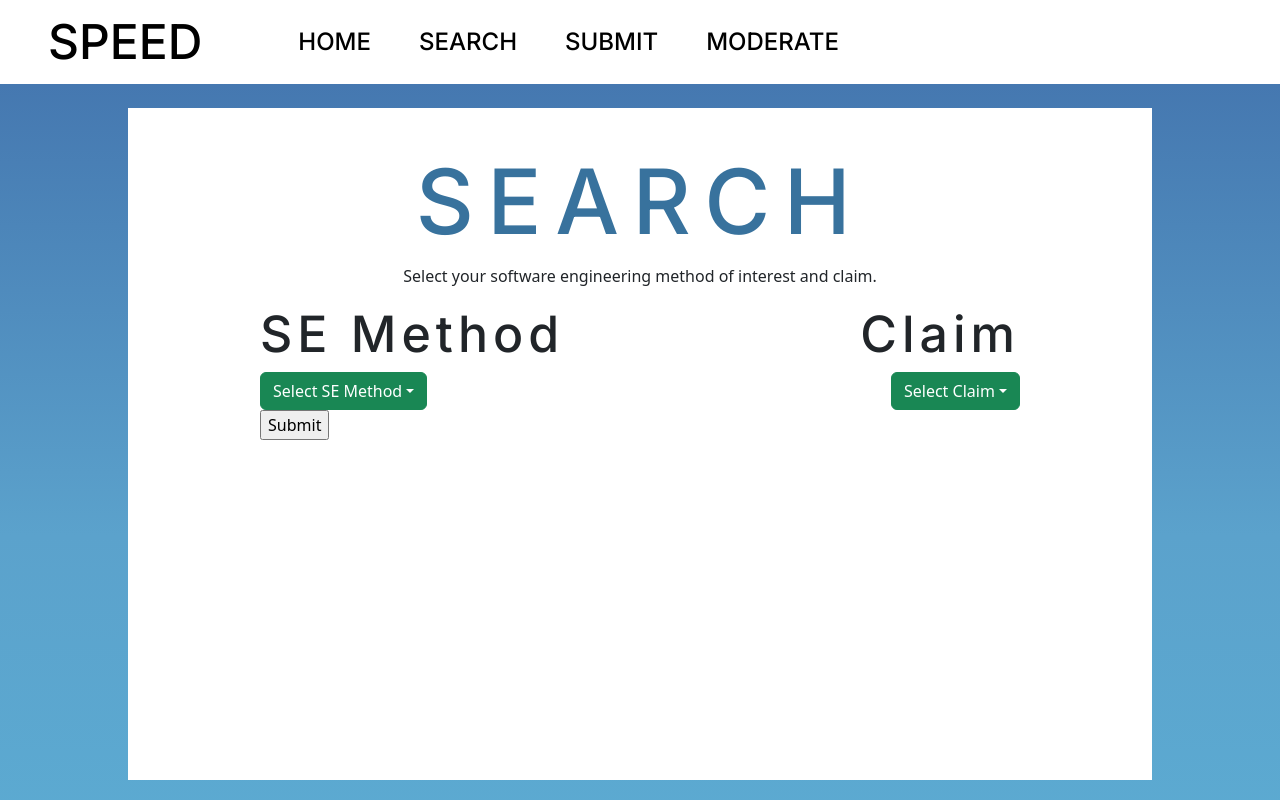
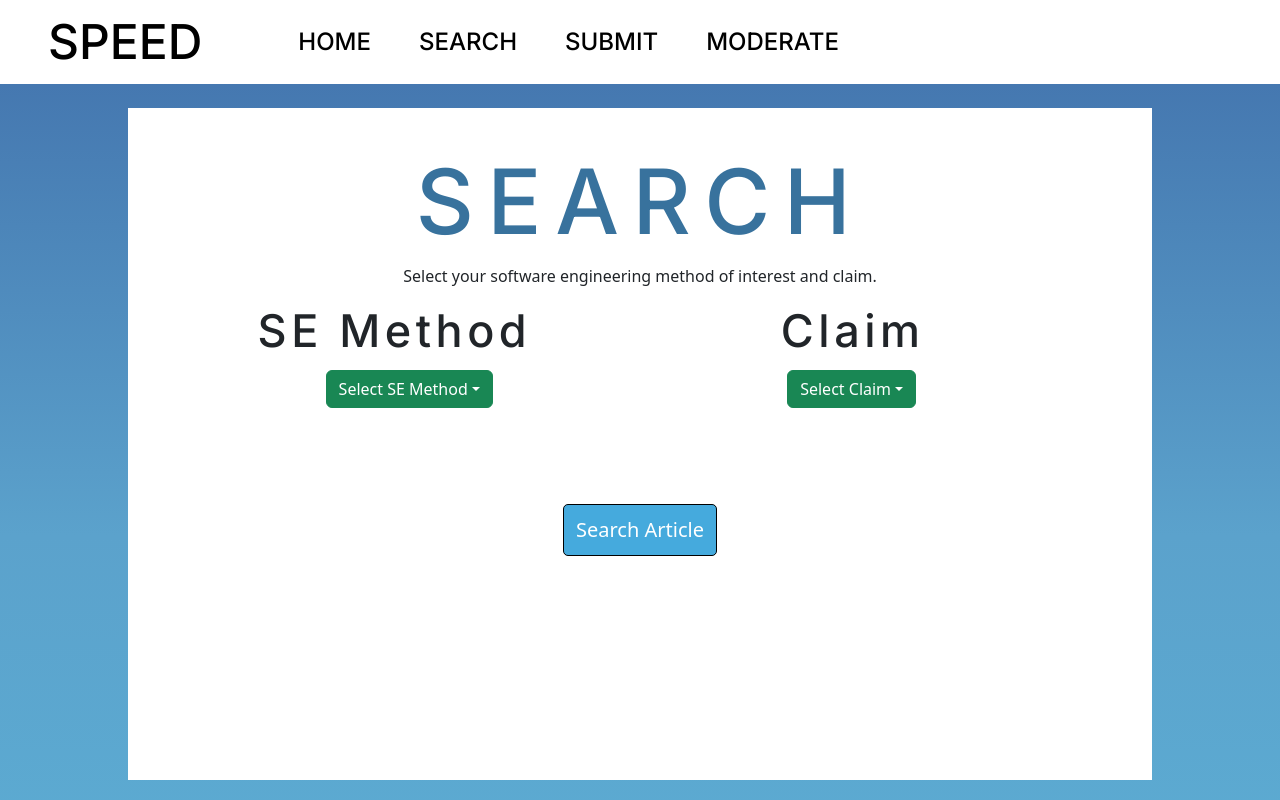
Before and after one commit to CISE-2023/SPEED-App, a Next.js app in the folder frontend/: page /search in a window 1280 px wide. Built offline with nearby package versions, Linux system fonts and the light colour scheme.

Commit message:
style: Finished styling the search page
Correctly center aligned the two dropdown components and fully styled the search button.

```diff
--- /dev/null
+++ b/frontend/src/app/layout.css
@@ -0,0 +1,3 @@
+.btn{
+    height:200px;
+}
--- a/frontend/src/app/search/page.tsx
+++ b/frontend/src/app/search/page.tsx
@@ -3,6 +3,7 @@
 import { useState } from "react";
 import Dropdown from "react-bootstrap/Dropdown";
 import style from "../styles/Search.module.css";
+import Button from "../../components/Button";
 
 export default function SearchPage() {
   const [seSelection, setSESelection] = useState("");
@@ -14,30 +15,45 @@ export default function SearchPage() {
         <h1 className="heading">SEARCH</h1>
         <p>Select your software engineering method of interest and claim.</p>
 
-        <form>
+        <form className={style.pageContents}>
+          <div className={style.wrapper}>
+            <div className={style.methodWrapper}>
+              <h2 className={style.subheading}>SE Method</h2>
               {/*SE Method dropdown*/}
-          <div className={style.titleContainer}>
-            <h2 className={style.subheading}>SE Method</h2>
-            <h2 className={style.subheading}>Claim</h2>
-          </div>
-          <div className={style.dropdownContainer}>
+              <div style={{ marginRight: "3vw" }}>
                 <Dropdown id={style.dropdown}>
-              <Dropdown.Toggle variant="success" id="dropdown-basic">
+                  <Dropdown.Toggle
+                    className="dropdown"
+                    variant="success"
+                    id="dropdown-basic"
+                  >
                     {seSelection ? seSelection : "Select SE Method"}
                   </Dropdown.Toggle>
 
                   <Dropdown.Menu>
-                <Dropdown.Item onClick={() => setSESelection("SE Practice 1")}>
+                    <Dropdown.Item
+                      onClick={() => setSESelection("SE Practice 1")}
+                    >
                       SE Practice 1
                     </Dropdown.Item>
-                <Dropdown.Item onClick={() => setSESelection("SE Practice 2")}>
+                    <Dropdown.Item
+                      onClick={() => setSESelection("SE Practice 2")}
+                    >
                       SE Practice 2
                     </Dropdown.Item>
-                <Dropdown.Item onClick={() => setSESelection("SE Practice 3")}>
+                    <Dropdown.Item
+                      onClick={() => setSESelection("SE Practice 3")}
+                    >
                       SE Practice 3
                     </Dropdown.Item>
                   </Dropdown.Menu>
                 </Dropdown>
+              </div>
+            </div>
+            <div className={style.spacer} />
+            <div className={style.claimWrapper}>
+              <h2 className={style.subheading} style={{marginLeft: "2.5vw"}}>Claim</h2>
+              <div style={{ marginLeft: "3vw" }}>
                 {/*Claim dropdown*/}
 
                 <Dropdown>
@@ -58,8 +74,13 @@ export default function SearchPage() {
                   </Dropdown.Menu>
                 </Dropdown>
               </div>
-          <br />
-          <input type="submit" />
+            </div>
+          </div>
+          <input
+            className={style.submit}
+            type="submit"
+            value="Search Article"
+          />
         </form>
       </div>
     </div>
--- a/frontend/src/app/styles/Search.module.css
+++ b/frontend/src/app/styles/Search.module.css
@@ -1,29 +1,52 @@
 .pageContents {
     display: flex;
     width: 100%;
-    height: 50vh;
+    height: 100%;
     flex-direction: column;
     align-items: center;
 }
 
+.wrapper{
+    display: flex;
+    width: 60vw;
+    height: 25vh;
+    justify-content: space-between;
+}
+
 .subheading{
-    font-size: 50px;
+    font-size: 45px;
     letter-spacing: 0.1em;
+    height: 15vw;
     font-family: 'Inter';
     font-style: normal;
 }
 
-.titleContainer{
-    display: inline-flex;
-    width: 100%;
-    align-items: center;
-    justify-content: space-between;
+.methodWrapper{
+    display: flex;
+    width: 45%;
+    height:13vh;
+    flex-direction: column;
+    align-items: flex-end;
+    margin-right: 5vw;
 }
 
-.dropdownContainer{
-    display: inline-flex;
-    width: 100%;
-    justify-content: center;
-    align-items: center;
-    justify-content: space-between;
+.claimWrapper{
+    display: flex;
+    width: 45%;
+    height:13vh;
+    flex-direction: column;
+    align-items: flex-start;
+    margin-left: 12vw;
 }
+
+.submit{
+    /* Search Button */
+width: 12vw;
+height: 6.5vh;
+background: #45AADD;
+border: 0.5px solid #000000;
+border-radius: 5px;
+color: white;
+font-size: 20px;
+
+}
--- /dev/null
+++ b/frontend/src/components/Button.tsx
@@ -0,0 +1,19 @@
+import React from 'react';
+import styles from '../styles/Button.module.css';
+
+type Props = {
+    name: string;
+    onClick?: (() => void);
+};
+
+function Button({onClick, name} : Props) {
+    return (
+        <button
+            className={styles.button}
+            onClick={onClick}>
+            {name}
+        </button>
+    );
+}
+
+export default Button;
```
Lines whose indentation alone changed are shown as unchanged.
